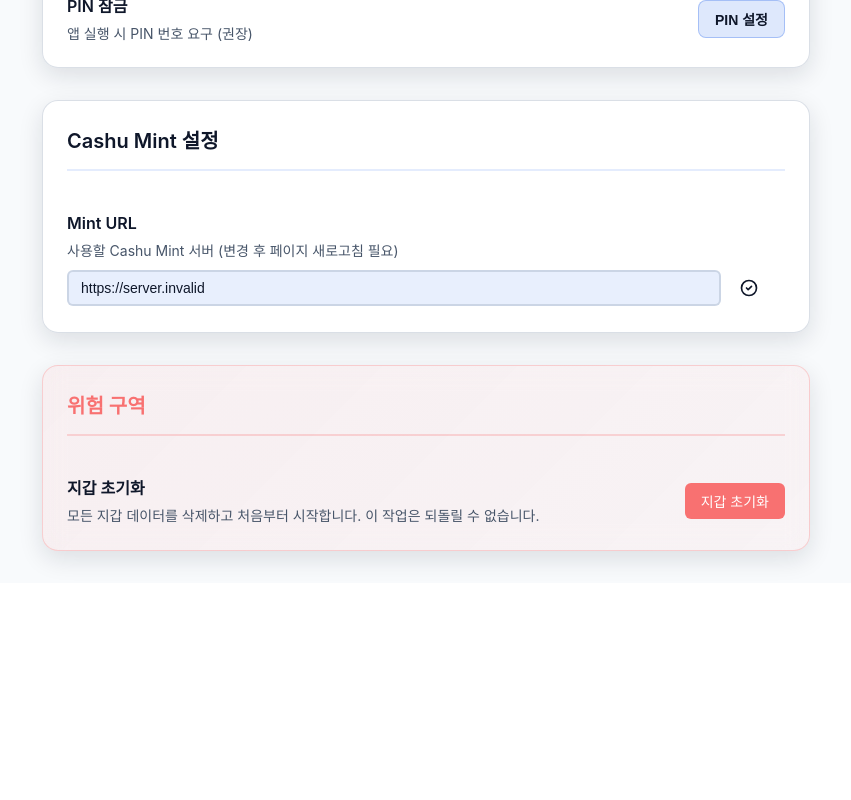
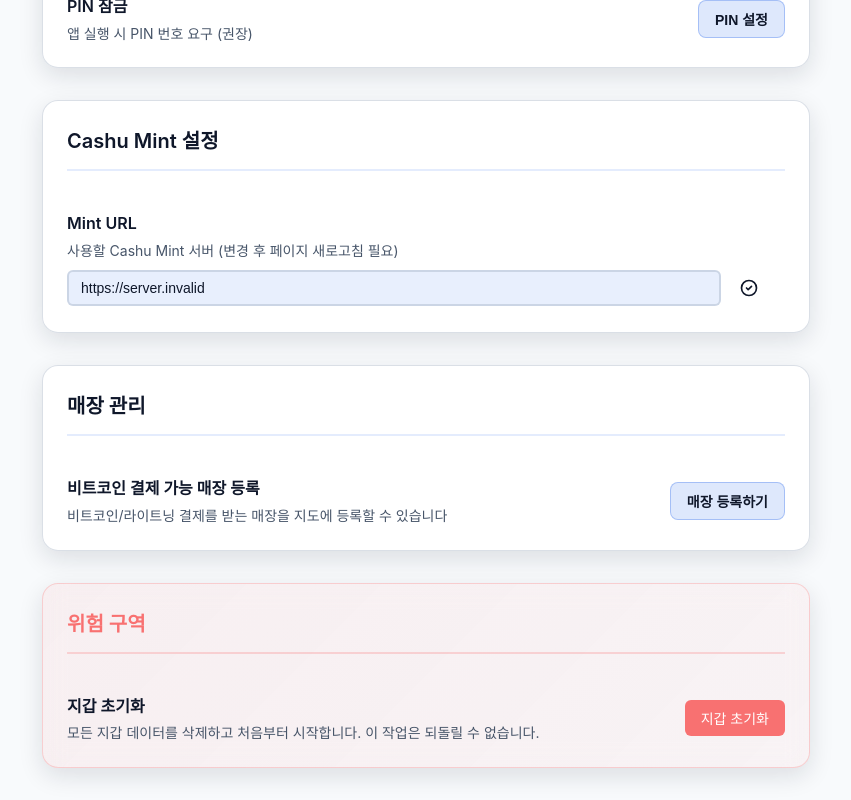
Before and after one commit to onebitebitcoin/pay, a React (Create React App) app in the folder frontend/: page /settings in a window 1280 px wide. Shown: the part 796-1596 px from the top of the page, without its empty margins (214-1065 px from the left). Before the commit the page ends 1379 px from the top, so only its background shows below. Built offline with nearby package versions, Linux system fonts and the light colour scheme; no server answers.

Commit message:
update map stor

```diff
--- a/frontend/src/pages/Settings.js
+++ b/frontend/src/pages/Settings.js
@@ -80,7 +80,7 @@
   const [testingMainUrl, setTestingMainUrl] = useState(false);
   const [mainUrlStatus, setMainUrlStatus] = useState(null);
   const [toasts, setToasts] = useState([]);
-  const showStoreManagement = false; // Temporarily hide store registration UI
+  const showStoreManagement = true;
 
   const addToast = (message, type = 'info') => {
     const id = Date.now();
```
